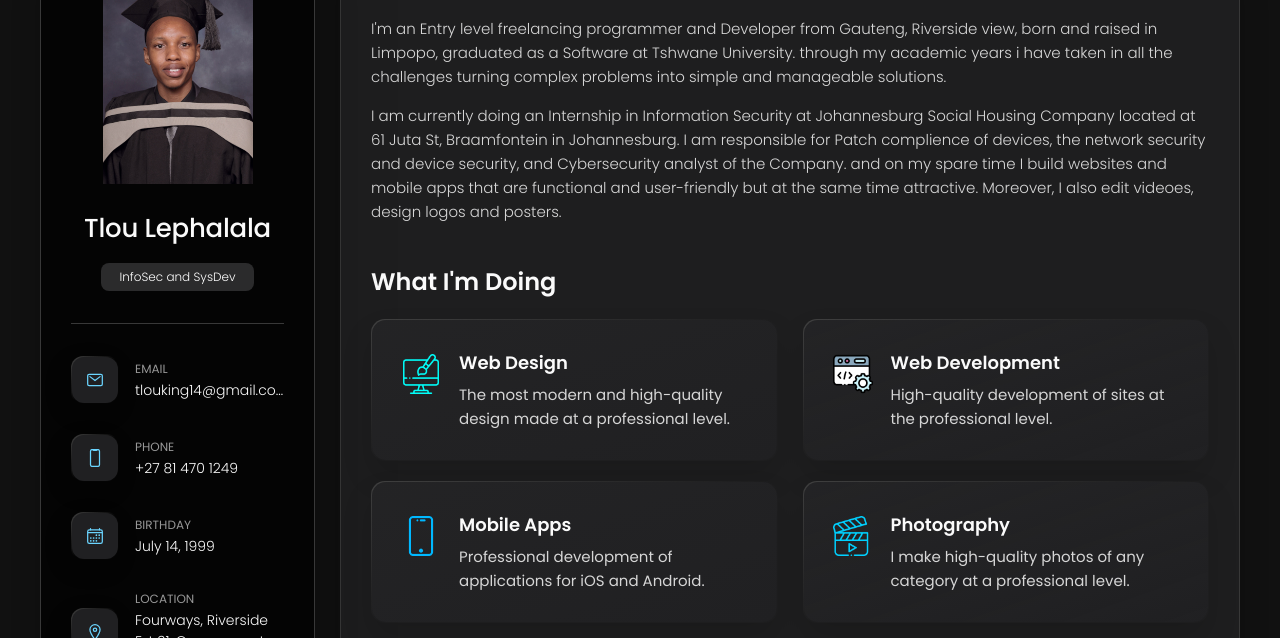
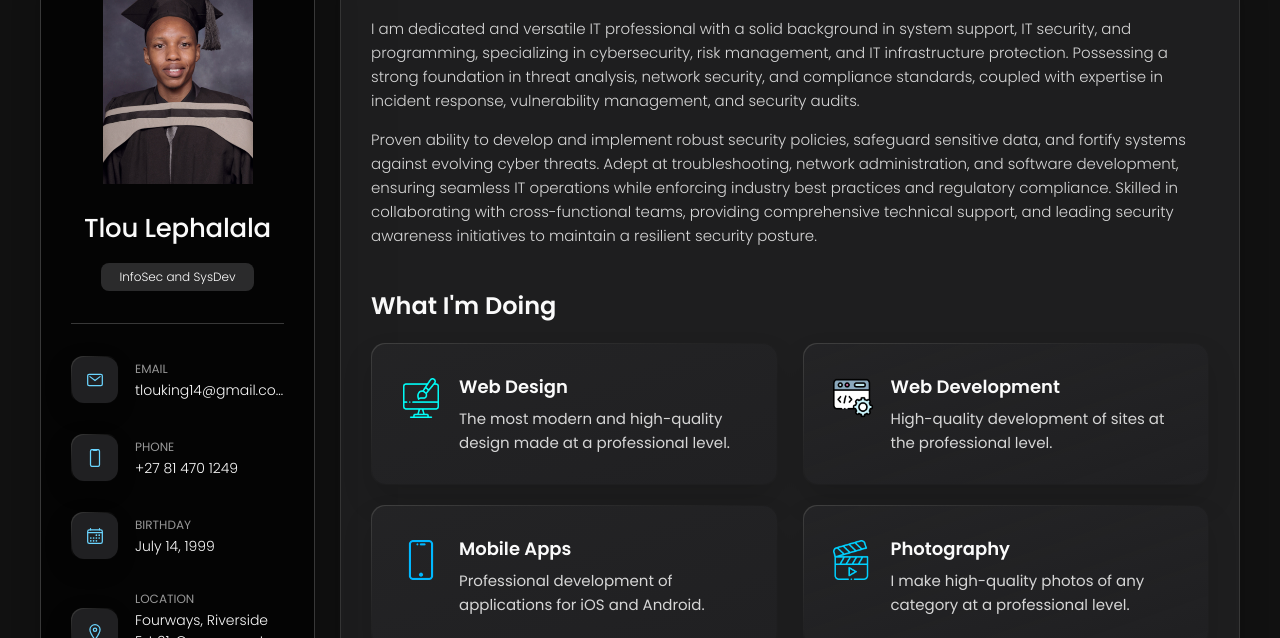
Before and after one commit to Kingston-Lephalala/Portfolio, a plain HTML site: page index.html in a window 1280 px wide. Shown: the part 162-800 px from the top of the page. Drawn offline with nearby package versions, Linux system fonts and the light colour scheme.

Commit message:
Update index.html

```diff
--- a/index.html
+++ b/index.html
@@ -205,15 +205,14 @@
 
         <section class="about-text">
           <p>
-            I'm an Entry level freelancing programmer and Developer from Gauteng, Riverside view, born and raised in Limpopo, graduated as a Software at Tshwane University.
-            through my academic years i have taken in all the challenges turning complex problems into simple and manageable solutions.
+            I am dedicated and versatile IT professional with a solid background in system support, IT security, and programming, specializing in cybersecurity, risk management, and IT infrastructure protection.
+             Possessing a strong foundation in threat analysis, network security, and compliance standards, coupled with expertise in incident response, vulnerability management, and security audits.
           </p>
 
           <p>
-            I am currently doing an Internship in Information Security at Johannesburg Social Housing Company located at 61 Juta St, Braamfontein in Johannesburg.
-            I am responsible for Patch complience of devices, the network security and device security, and Cybersecurity analyst of the Company.
-            and on my spare time I build websites and mobile apps that are functional and user-friendly but at the same time attractive.
-            Moreover, I also edit videoes, design logos and posters.
+            Proven ability to develop and implement robust security policies, safeguard sensitive data, and fortify systems against evolving cyber threats.
+            Adept at troubleshooting, network administration, and software development, ensuring seamless IT operations while enforcing industry best practices and regulatory compliance.
+            Skilled in collaborating with cross-functional teams, providing comprehensive technical support, and leading security awareness initiatives to maintain a resilient security posture.
           </p>
         </section>
 
```
